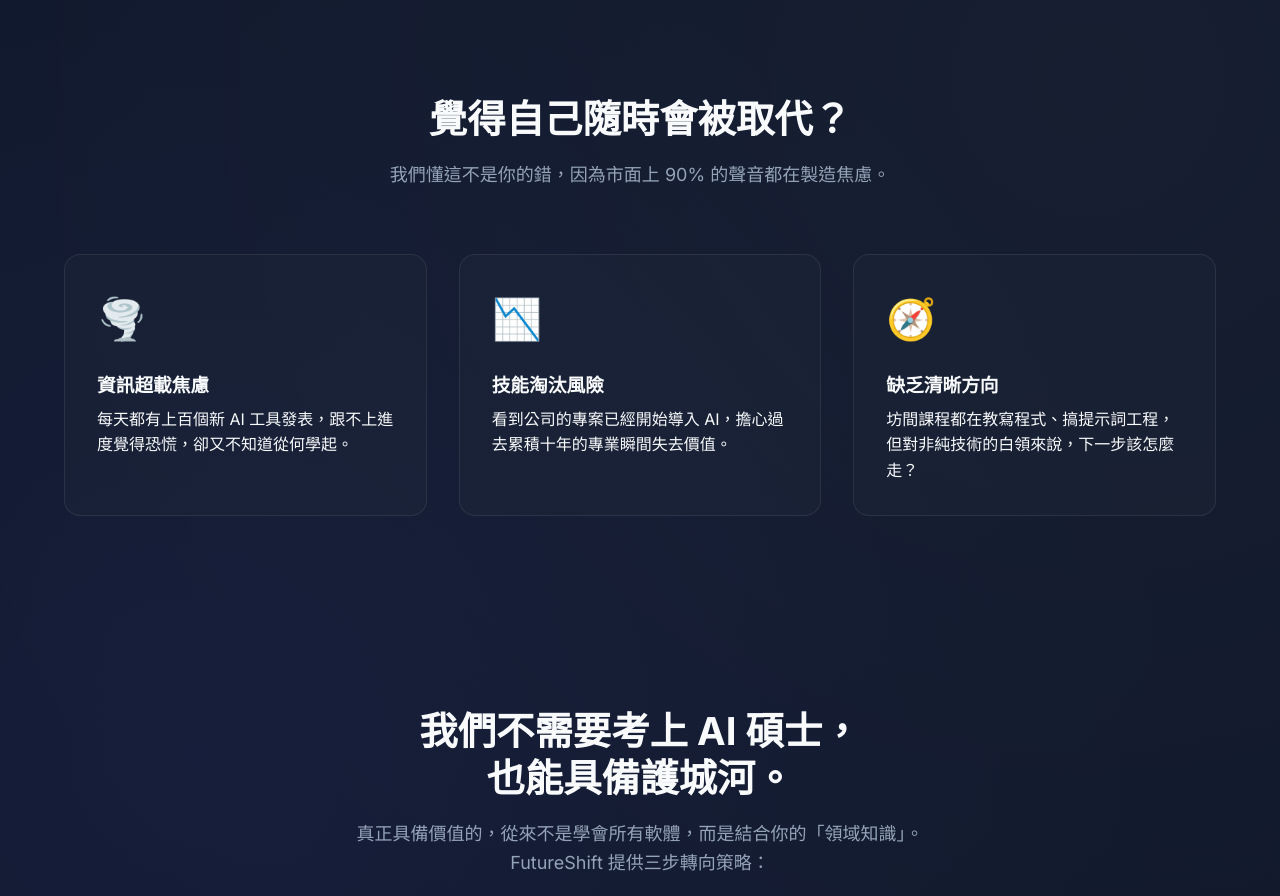
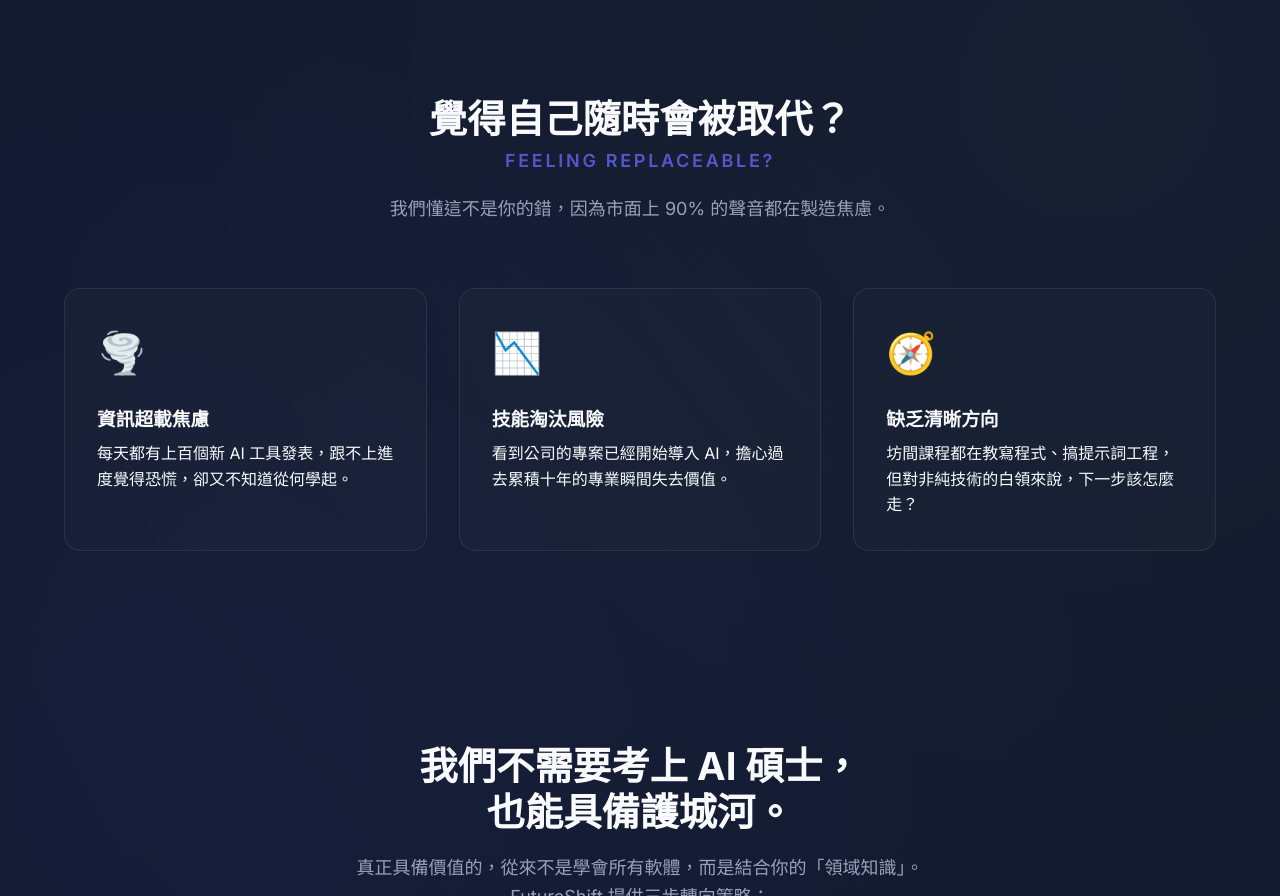
Before and after one commit to n9n9hub/FutureShift, a website built with Vite: page index.html in a window 1280 px wide. Shown: the part 925-1821 px from the top of the page. Built offline with nearby package versions, Linux system fonts and the light colour scheme; files whose address does not match are found by name.

Commit message:
docs: add English subtitle to pain points section

```diff
--- a/index.html
+++ b/index.html
@@ -58,7 +58,10 @@
     <!-- Resonation / Pain Point Section -->
     <section class="pain-points section-padding">
       <div class="section-header fade-in">
-        <h2 class="section-title">覺得自己隨時會被取代？</h2>
+        <h2 class="section-title" style="margin-bottom: 1.5rem;">
+          覺得自己隨時會被取代？
+          <span style="display: block; font-family: 'Inter', sans-serif; font-size: clamp(0.875rem, 2vw, 1.125rem); font-weight: 600; letter-spacing: 0.15em; color: var(--accent-primary); opacity: 0.8; margin-top: 0.5rem; text-transform: uppercase;">FEELING REPLACEABLE?</span>
+        </h2>
         <p class="section-text">我們懂這不是你的錯，因為市面上 90% 的聲音都在製造焦慮。</p>
       </div>
       <div class="cards-grid">
```
